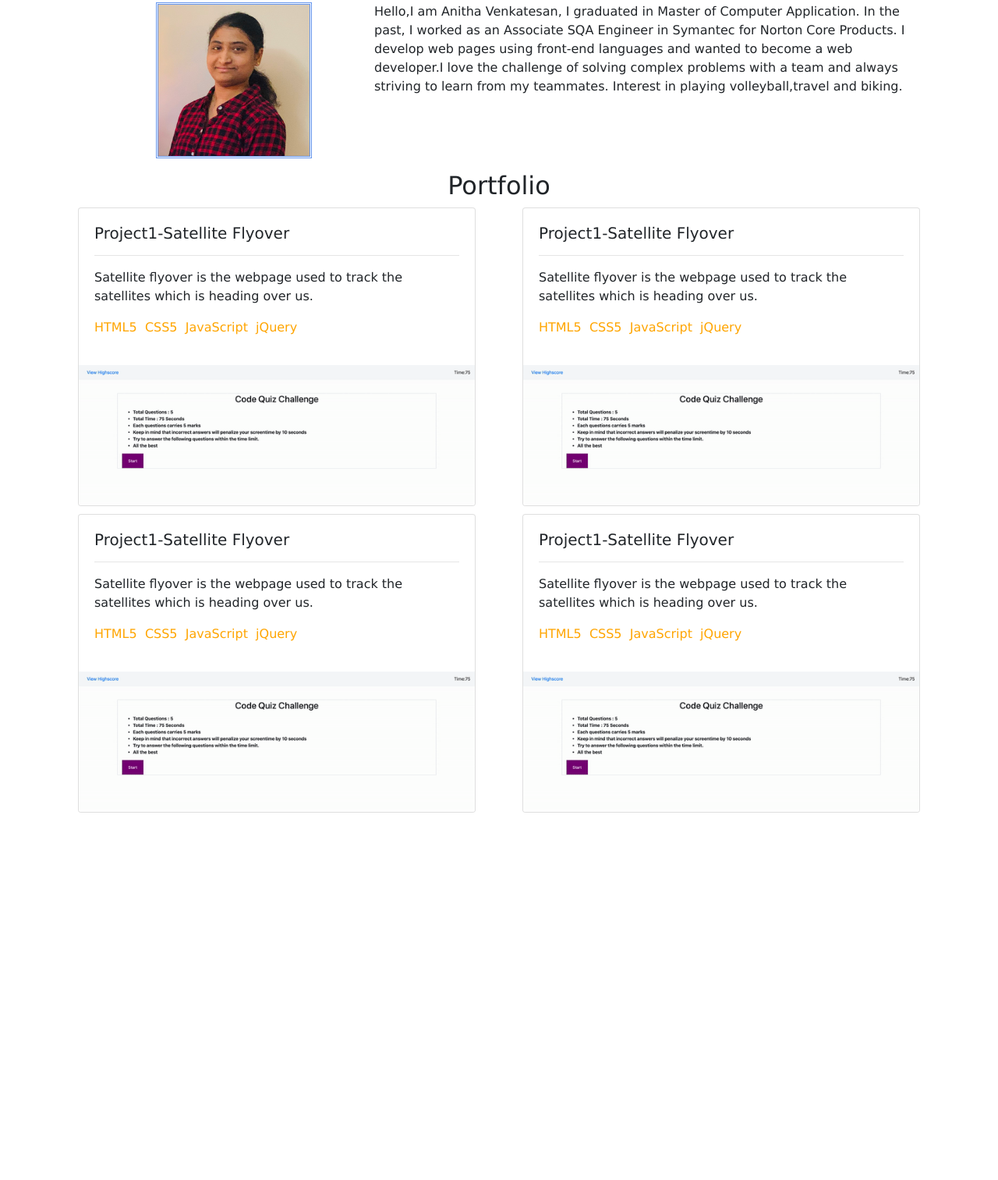
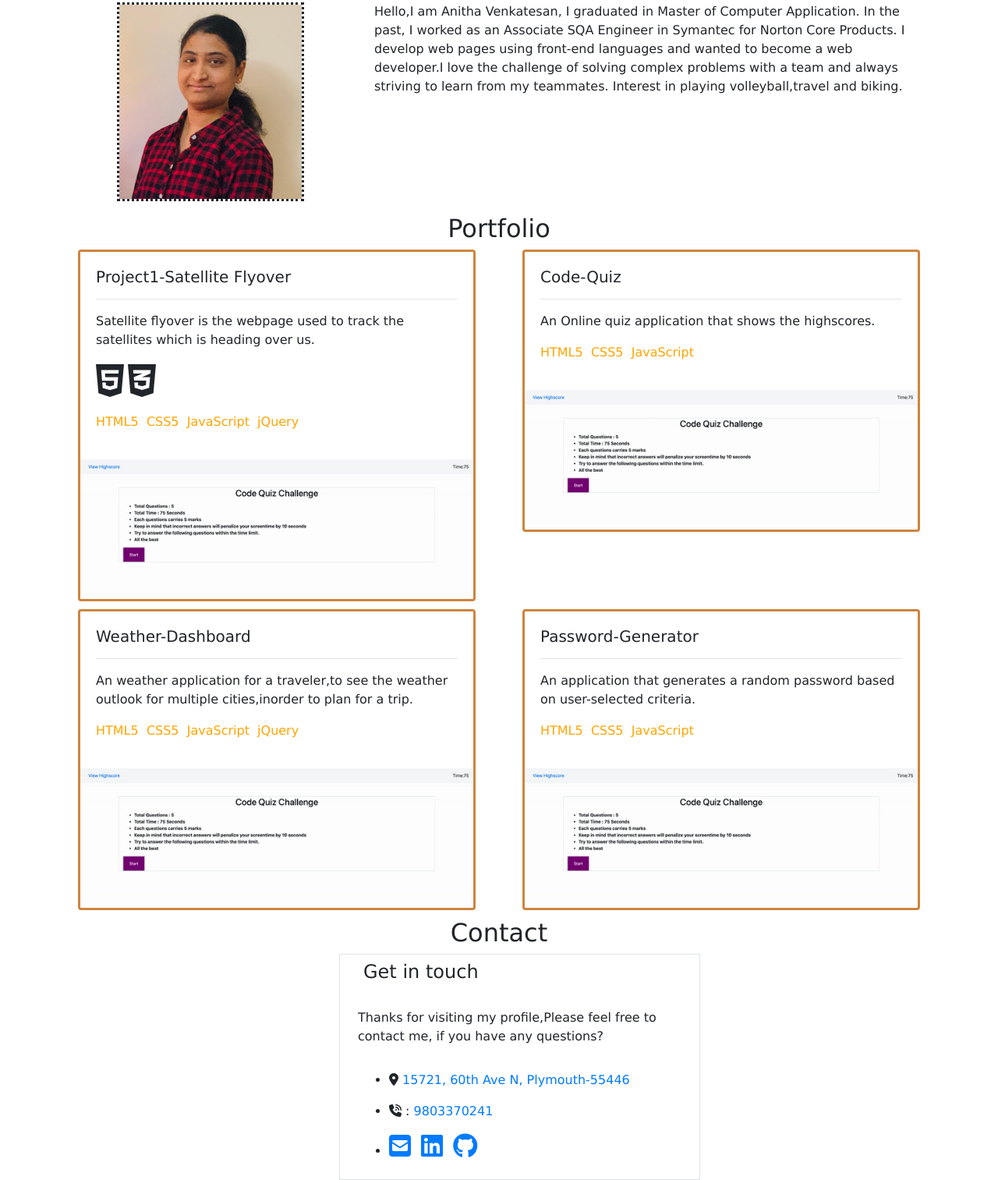
Before and after one commit to Anitha-Venkatesan/anitha-portfolio, a plain HTML site: page index.html in a window 1280 px wide. Shown: the part 147-1660 px from the top of the page at 78% size. Before the commit the page ends 1199 px from the top, so only its background shows below. Drawn offline with nearby package versions, Linux system fonts and the light colour scheme.

Commit message:
Added contact container

```diff
--- a/index.html
+++ b/index.html
@@ -12,6 +12,9 @@
     <script src="https://code.jquery.com/jquery-3.4.1.slim.min.js" integrity="sha384-J6qa4849blE2+poT4WnyKhv5vZF5SrPo0iEjwBvKU7imGFAV0wwj1yYfoRSJoZ+n" crossorigin="anonymous"></script>
     <script src="https://stackpath.bootstrapcdn.com/bootstrap/4.4.1/js/bootstrap.min.js" integrity="sha384-wfSDF2E50Y2D1uUdj0O3uMBJnjuUD4Ih7YwaYd1iqfktj0Uod8GCExl3Og8ifwB6" crossorigin="anonymous"></script>
     <link rel="stylesheet" href="https://stackpath.bootstrapcdn.com/bootstrap/4.4.1/css/bootstrap.min.css" >
+    <link rel="stylesheet" href="https://cdnjs.cloudflare.com/ajax/libs/font-awesome/4.7.0/css/font-awesome.min.css">
+    <link rel="stylesheet" href="https://stackpath.bootstrapcdn.com/bootstrap/4.4.1/css/bootstrap.min.css">
+    <script src="https://kit.fontawesome.com/e39a5d32af.js" crossorigin="anonymous"></script>
     <link rel="stylesheet" href="style.css">
     </head>
     <body>
@@ -66,10 +69,11 @@
                 <div class="row">
                     <div class="col-md-6  border-transparent">
                         <section class="portfolio container w-100">
-                            <div class="card">
+                            <div class="card bordercolor">
                                 <div class="card-body">
                                     <h5 class="card-title">Project1-Satellite Flyover</h5><hr>
                                     <p class="card-text">Satellite flyover is the webpage used to track the satellites which is heading over us.</p>
+                                    <p><i class="fab fa-html5 fa-3x"></i> <i class="fab fa-css3-alt fa-3x"></i></p>
                                     <p class="tech-color"> HTML5&nbsp;&nbsp;CSS5&nbsp;&nbsp;JavaScript&nbsp;&nbsp;jQuery</p>
                                 </div>
                                 <img class="card-img-bottom" src="demo.gif" alt="satellite">
@@ -78,11 +82,11 @@
                     </div>
                     <div class="col-md-6  border-transparent">
                         <section class="portfolio container w-100">
-                            <div class="card">
+                            <div class="card bordercolor">
                                 <div class="card-body">
-                                    <h5 class="card-title">Project1-Satellite Flyover</h5><hr>
-                                    <p class="card-text">Satellite flyover is the webpage used to track the satellites which is heading over us.</p>
-                                    <p class="tech-color"> HTML5&nbsp;&nbsp;CSS5&nbsp;&nbsp;JavaScript&nbsp;&nbsp;jQuery</p>
+                                    <h5 class="card-title">Code-Quiz</h5><hr>
+                                    <p class="card-text">An Online quiz application that shows the highscores.</p>
+                                    <p class="tech-color"> HTML5&nbsp;&nbsp;CSS5&nbsp;&nbsp;JavaScript</p>
                                 </div>
                                 <img class="card-img-bottom" src="demo.gif" alt="satellite">
                             </div>
@@ -92,10 +96,10 @@
                 <div class="row">
                     <div class="col-md-6  border-transparent">
                         <section class="portfolio container w-100">
-                            <div class="card">
+                            <div class="card bordercolor">
                                 <div class="card-body">
-                                    <h5 class="card-title">Project1-Satellite Flyover</h5><hr>
-                                    <p class="card-text">Satellite flyover is the webpage used to track the satellites which is heading over us.</p>
+                                    <h5 class="card-title">Weather-Dashboard</h5><hr>
+                                    <p class="card-text">An weather application for a traveler,to see the weather outlook for multiple cities,inorder to plan for a trip.</p>
                                     <p class="tech-color"> HTML5&nbsp;&nbsp;CSS5&nbsp;&nbsp;JavaScript&nbsp;&nbsp;jQuery</p>
                                 </div>
                                 <img class="card-img-bottom" src="demo.gif" alt="satellite">
@@ -104,17 +108,59 @@
                     </div>
                     <div class="col-md-6  border-transparent">
                         <section class="portfolio container w-100">
-                            <div class="card">
+                            <div class="card bordercolor">
                                 <div class="card-body">
-                                    <h5 class="card-title">Project1-Satellite Flyover</h5><hr>
-                                    <p class="card-text">Satellite flyover is the webpage used to track the satellites which is heading over us.</p>
-                                    <p class="tech-color"> HTML5&nbsp;&nbsp;CSS5&nbsp;&nbsp;JavaScript&nbsp;&nbsp;jQuery</p>
+                                    <h5 class="card-title">Password-Generator</h5><hr>
+                                    <p class="card-text">An application that generates a random password based on user-selected criteria.</p>
+                                    <p class="tech-color"> HTML5&nbsp;&nbsp;CSS5&nbsp;&nbsp;JavaScript</p>
                                 </div>
                                 <img class="card-img-bottom" src="demo.gif" alt="satellite">
                             </div>
                         </section>
                     </div>
                 </div>
+                <div class="row">
+                    <div class="col text-align">
+                        <h2 id="contact" class="heading">Contact</h2>
+                    </div>
+                </div>
+                <div class="col-md-5 border border-transparent contact">
+                    <section class="container m-0 w-100 contact">
+                        <div class="row">
+                            <div class="col mt-2 mb-3">
+                                <h4>Get in touch</h4>
+                            </div>
+                        </div>
+                        <div class="row">
+                            <div class="col p-2">
+                                <p>Thanks for visiting my profile,Please feel free to contact me, if you have any questions?</p>
+                            </div>
+                        </div>
+                        <div class="row">
+                            <div class="col p-2">
+                                <ul>
+                                    <li>
+                                        <p> <i class="fas fa-map-marker-alt"></i> <a href="https://goo.gl/maps/5d9Q2jA14b49ntz8A" target="_blank">15721, 60th Ave N, Plymouth-55446</a></p>
+                                    </li>
+                                    <li>
+                                        <p> <i class="fas fa-phone-volume"></i> : <a href="tel:9803370241 " >9803370241</a></p>
+                                    </li>
+                                    <li>
+                                        <a class ="mr-2" href="mailto:anithamca68@gmail.com" target="_blank">
+                                        <i class="fas fa-envelope-square fa-2x"></i> </a>
+
+                                         <a class ="mr-2" href="https://www.linkedin.com/in/anitha-venkatesan-6aba58142" target="_blank">
+                                            <i class="fab fa-linkedin fa-2x"></i></a>
+
+                                        <a href="https://github.com/Anitha-Venkatesan" target="_blank">
+                                            <i class="fab fa-github fa-2x"></i></a>
+                                    </li>
+                                </ul>
+                            </div>
+                        </div>
+                    </section>
+                </div>
+            </div>
             </main>
 
  </body>
--- a/style.css
+++ b/style.css
@@ -1,10 +1,9 @@
 .bio-image {
-    width:200px;
-    height:200px;
-    margin-left:100px;
-    border: double;
+    width:75%;
+    height:60%;
+    margin-left:50px;
     border-color: cornflowerblue;
-
+    border: dotted;
   }
   .about-content {
     width: 100%;
@@ -12,8 +11,10 @@
   }
   .portfolio {
       margin-bottom: 10px;
-      border-width: 2;
+  }
+  .bordercolor {
       border-color: peru;
+      border-width: medium;
   }
 
   .col-color {
@@ -34,3 +35,6 @@
   .font-styling{
     font-family: 'Lucida Sans', 'Lucida Sans Regular', 'Lucida Grande', 'Lucida Sans Unicode', Geneva, Verdana, sans-serif;
   }
+  .contact {
+      margin-left: 350px;
+  }
```
